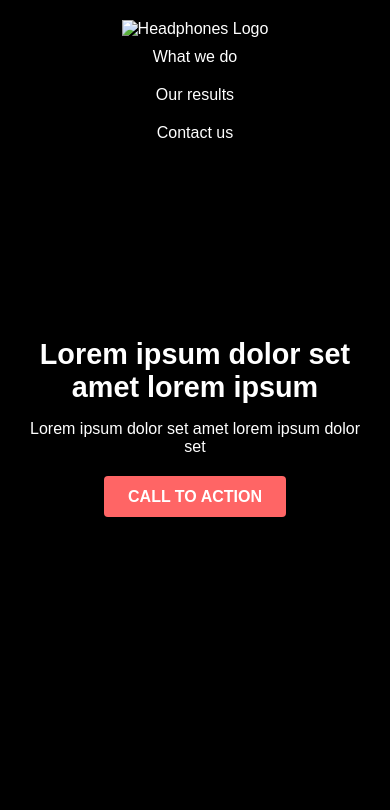
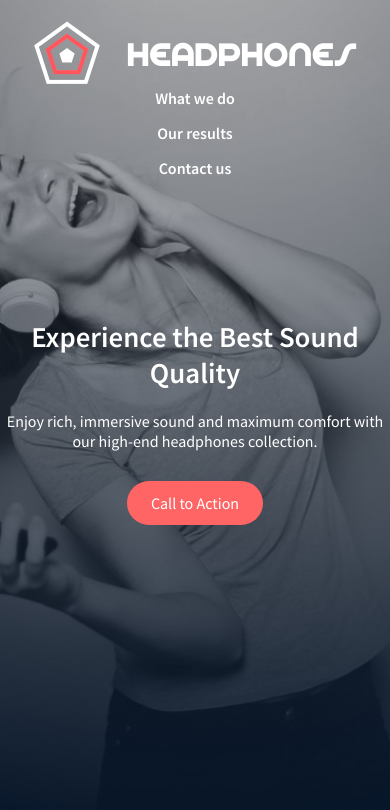
Before and after one commit to omoigberai/alx_html_css, a plain HTML site: page headphones/0-index.html in a window 390 px wide. Drawn offline with Linux system fonts and the light colour scheme.

Commit message:
Moved images folder into headphones and updated file paths

```diff
--- a/headphones/0-index.html
+++ b/headphones/0-index.html
@@ -4,16 +4,25 @@
     <meta charset="UTF-8" />
     <meta name="viewport" content="width=device-width, initial-scale=1.0" />
     <title>Headphones</title>
+
+    <!-- Google Font -->
+    <link
+      href="https://fonts.googleapis.com/css2?family=Source+Sans+Pro:wght@400;600&display=swap"
+      rel="stylesheet"
+    />
+
+    <!-- CSS -->
     <link rel="stylesheet" href="0-styles.css" />
   </head>
   <body>
-    <!-- Header -->
-    <header class="header">
+    <!-- HEADER -->
+    <header>
       <div class="container">
         <div class="logo">
-          <img src="images/logo_headphones.png" alt="Headphones Logo" />
+          <img src="images/logo_headphones.png" alt="Headphones logo" />
         </div>
-        <nav class="nav">
+
+        <nav>
           <ul>
             <li><a href="#">What we do</a></li>
             <li><a href="#">Our results</a></li>
@@ -23,12 +32,15 @@
       </div>
     </header>
 
-    <!-- Hero Section -->
+    <!-- HERO SECTION -->
     <section class="hero">
-      <div class="hero-content">
-        <h1>Lorem ipsum dolor set amet lorem ipsum</h1>
-        <p>Lorem ipsum dolor set amet lorem ipsum dolor set</p>
-        <a href="#" class="btn">CALL TO ACTION</a>
+      <div class="content">
+        <h1>Experience the Best Sound Quality</h1>
+        <p>
+          Enjoy rich, immersive sound and maximum comfort with our high-end
+          headphones collection.
+        </p>
+        <a href="#" class="btn">Call to Action</a>
       </div>
     </section>
   </body>
--- a/headphones/0-styles.css
+++ b/headphones/0-styles.css
@@ -1,109 +1,113 @@
-/* ========== RESET & VARIABLES ========== */
-:root {
-  --primary-color: #ff6565;
-  --text-color: #fff;
-  --max-width: 1000px;
-  --font-family: "Source Sans Pro", Arial, sans-serif;
-}
-
+/* RESET CSS */
 * {
   margin: 0;
   padding: 0;
   box-sizing: border-box;
 }
 
-body {
-  font-family: var(--font-family);
-  color: var(--text-color);
-  background-color: #000;
+/* VARIABLES */
+:root {
+  --primary-color: #ff6565;
+  --max-width: 1000px;
+  --font-main: 'Source Sans Pro', sans-serif;
 }
 
-/* ========== HEADER ========== */
-.header {
-  width: 100%;
-  padding: 20px 0;
-  background-color: transparent;
+/* BASE STYLES */
+body {
+  font-family: var(--font-main);
+  color: #333;
+  background-color: #fff;
+}
+
+.container {
+  max-width: var(--max-width);
+  margin: 0 auto;
+  padding: 0 20px;
+}
+
+/* HEADER */
+header {
   position: absolute;
   top: 0;
   left: 0;
+  width: 100%;
+  padding: 20px 0;
 }
 
-.header .container {
-  max-width: var(--max-width);
-  margin: 0 auto;
-  padding: 0 20px;
+header .container {
   display: flex;
+  justify-content: space-between;
   align-items: center;
-  justify-content: space-between;
 }
 
-.nav ul {
+header nav ul {
+  list-style: none;
   display: flex;
-  list-style: none;
-  gap: 20px;
+  gap: 30px;
 }
 
-.nav a {
+header nav a {
   text-decoration: none;
-  color: var(--text-color);
-  transition: color 0.3s;
+  color: white;
+  font-weight: 600;
+  transition: color 0.3s ease;
 }
 
-.nav a:hover,
-.nav a:active {
+header nav a:hover,
+header nav a:active {
   color: var(--primary-color);
 }
 
-/* ========== HERO SECTION ========== */
+/* HERO SECTION */
 .hero {
+  background: url("images/headphones_hero_1.jpg") center/cover no-repeat;
   height: 100vh;
-  background: url("images/headphones_hero.jpg") center/cover no-repeat;
   display: flex;
   align-items: center;
   justify-content: center;
   text-align: center;
-  padding: 0 20px;
 }
 
-.hero-content {
+.hero .content {
+  color: white;
   max-width: 600px;
 }
 
 .hero h1 {
   font-size: 2.5rem;
-  margin-bottom: 1rem;
+  margin-bottom: 20px;
 }
 
 .hero p {
-  font-size: 1.2rem;
-  margin-bottom: 2rem;
+  font-size: 1.1rem;
+  margin-bottom: 30px;
 }
 
-.btn {
+.hero .btn {
+  display: inline-block;
   background-color: var(--primary-color);
-  color: white;
+  color: #fff;
+  text-decoration: none;
   padding: 12px 24px;
-  text-decoration: none;
-  font-weight: bold;
-  border-radius: 4px;
-  transition: opacity 0.3s;
+  border-radius: 25px;
+  transition: opacity 0.3s ease;
 }
 
-.btn:hover,
-.btn:active {
+.hero .btn:hover,
+.hero .btn:active {
   opacity: 0.9;
 }
 
-/* ========== RESPONSIVE DESIGN ========== */
+/* RESPONSIVE DESIGN */
 @media (max-width: 480px) {
-  .header .container {
+  header .container {
     flex-direction: column;
-    gap: 10px;
   }
 
-  .nav ul {
+  header nav ul {
     flex-direction: column;
-    text-align: center;
+    align-items: center;
+    gap: 15px;
   }
 
   .hero h1 {
```
Also changed, not shown: headphones/images/headphones_hero_1.jpg (renamed from images/headphones_hero_1.jpg), headphones/images/logo_headphones.png (renamed from images/logo_headphones.png).
